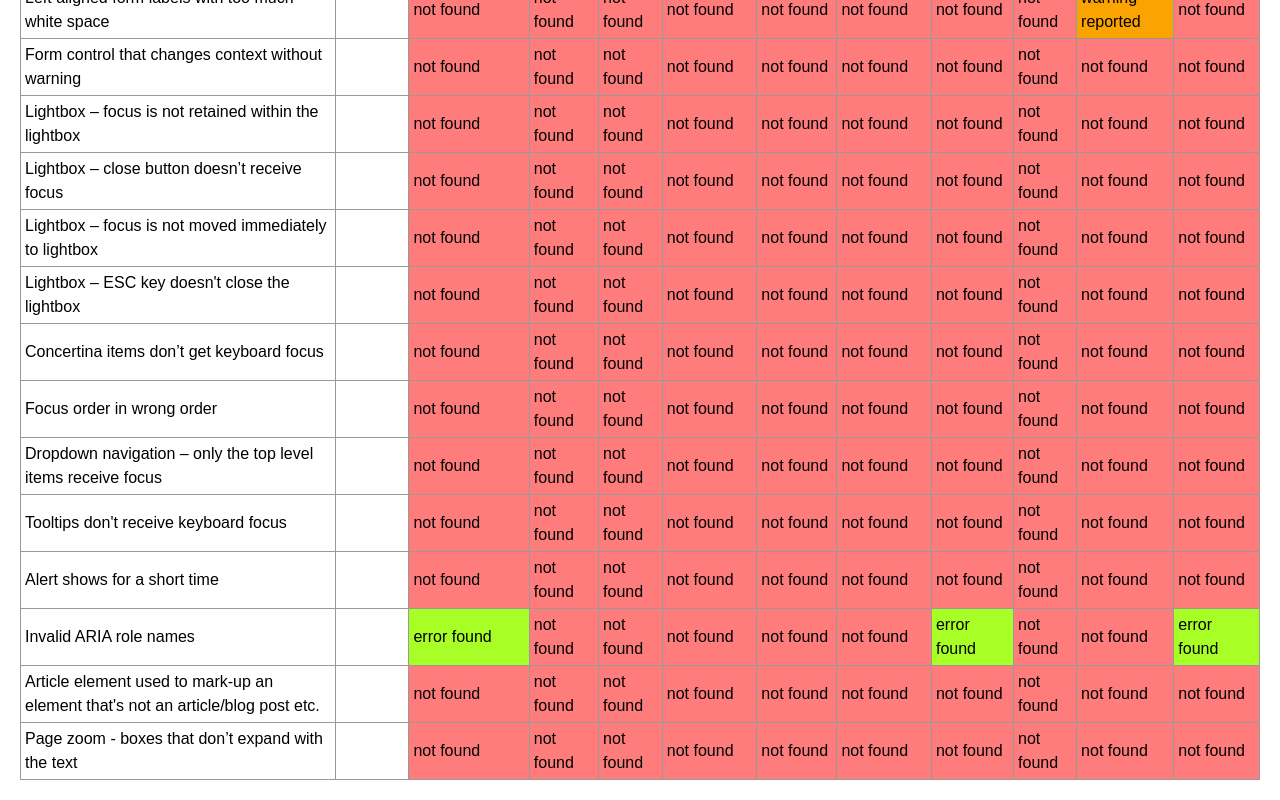
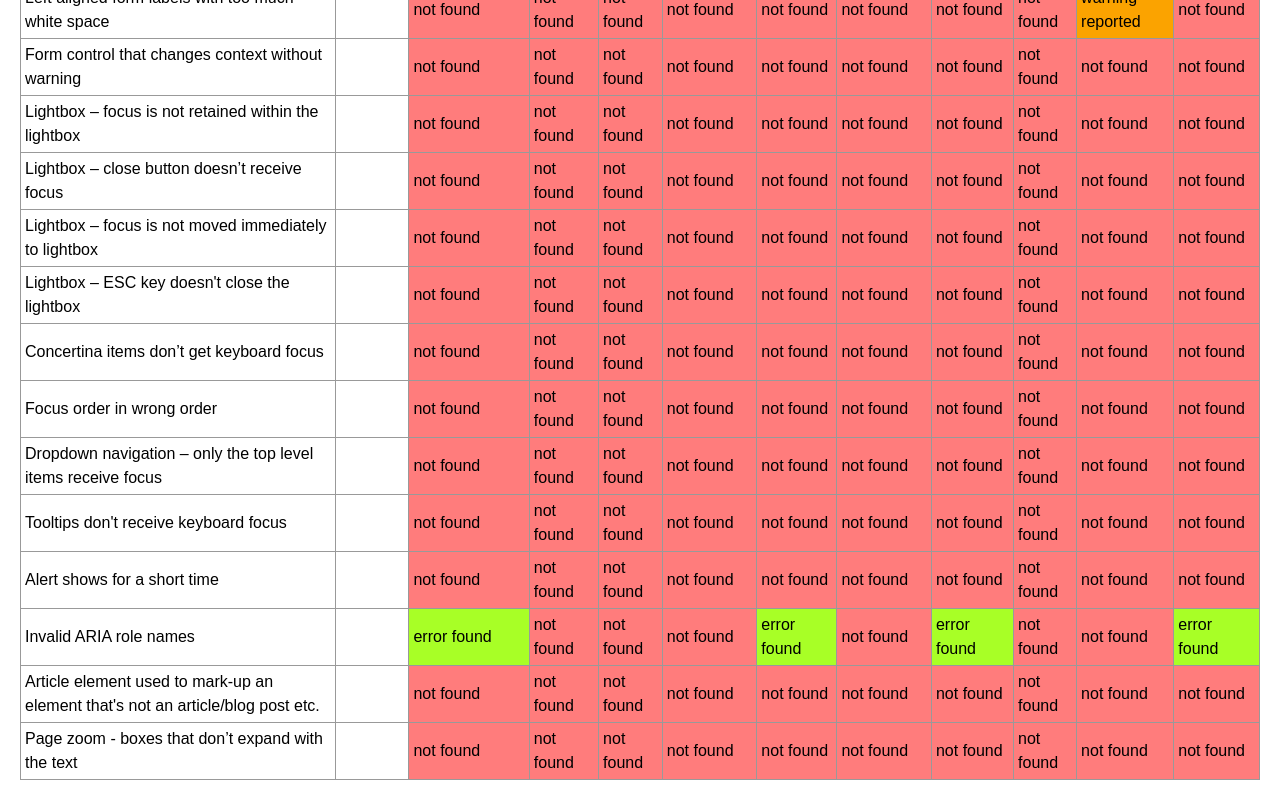
Before and after one commit to aduggin/accessibility-fails, a plain HTML site: page tools2.html in a window 1280 px wide. Shown: the part 1442-2242 px from the top of the page. Drawn offline with Linux system fonts and the light colour scheme.

Commit message:
aXe 2.0 updated for tools2 as well

```diff
--- a/tools2.html
+++ b/tools2.html
@@ -459,7 +459,7 @@
             <td class="tenon notfound">not found</td>
             <td class="wave notfound">not found</td>
             <td class="codesniffer notfound">not found</td>
-            <td class="axe notfound">not found</td>
+            <td class="axe error">error found</td>
             <td class="tanaguru notfound">not found</td>
             <td class="sortsite error">error found</td>
             <td class="eiii notfound">not found</td>
```
